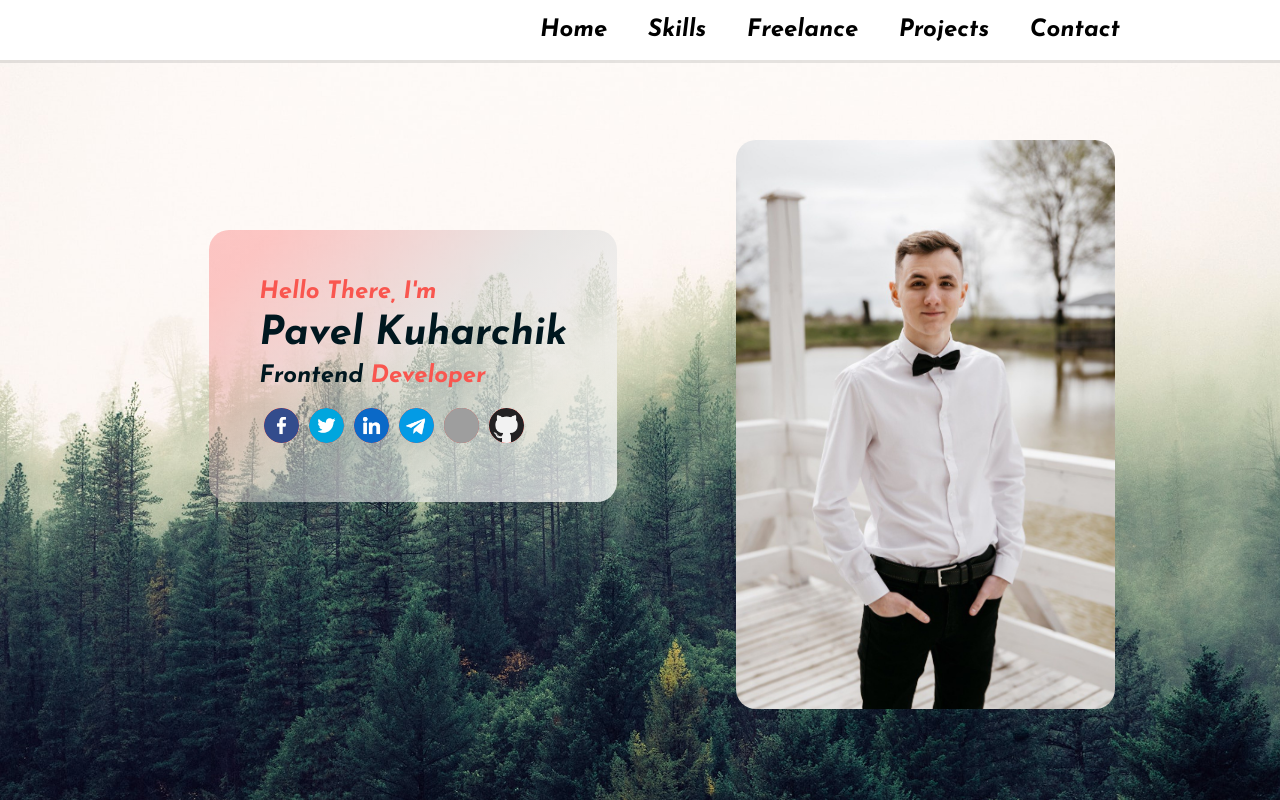
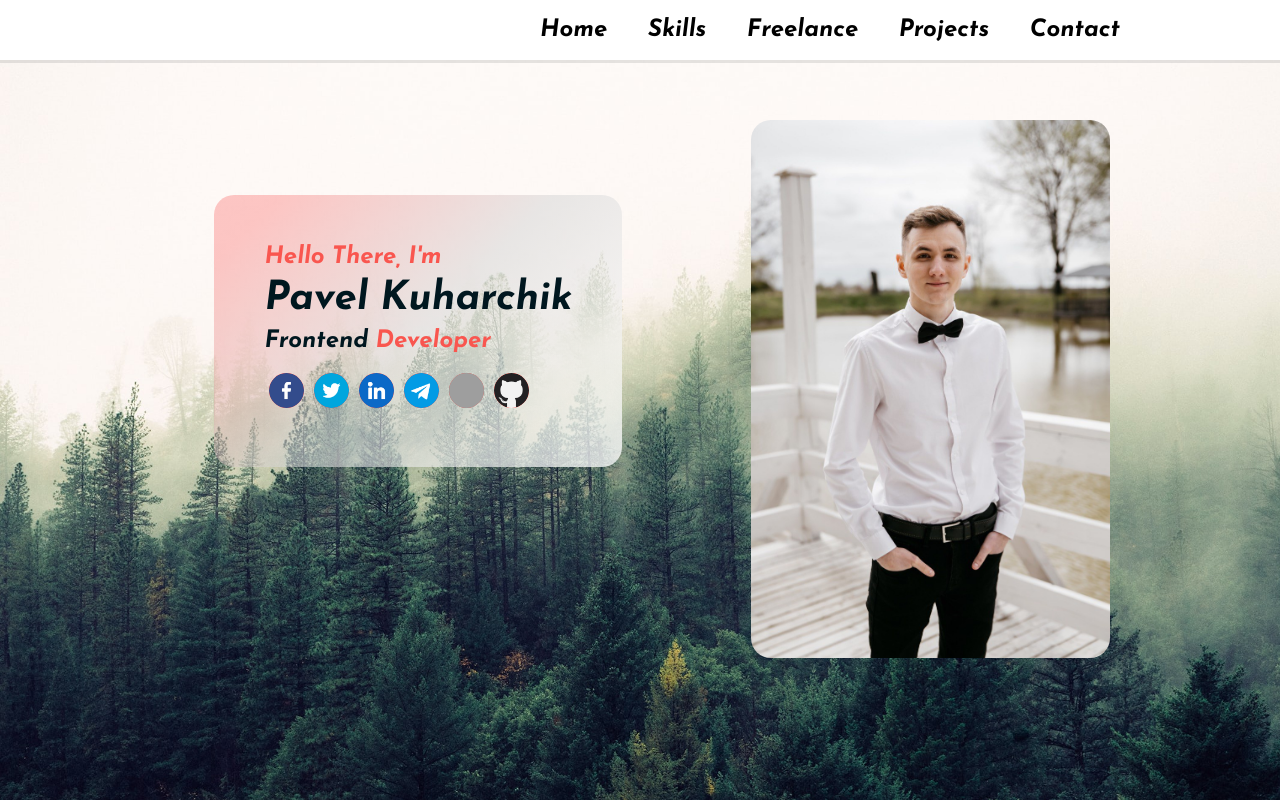
Before and after one commit to isefrog38/Portfolio, a React (Create React App) app: page / in a window 1280 px wide. Shown: the top 800 px of the page. Built offline with nearby package versions, Linux system fonts and the light colour scheme; grey boxes are pictures that could not be loaded.

Commit message:
fix photo

```diff
--- a/src/components/Main/Main.module.css
+++ b/src/components/Main/Main.module.css
@@ -14,7 +14,7 @@
 
 .mainContainer {
     position: absolute;
-    top: 120px;
+    top: 100px;
     display: flex;
     width: 80%;
     margin: 0 150px;
@@ -78,7 +78,7 @@
 
 .HomeInfoPhoto {
     margin-top: 20px;
-    width: 37%;
+    width: 35%;
     background-color: transparent;
 }
 
```
